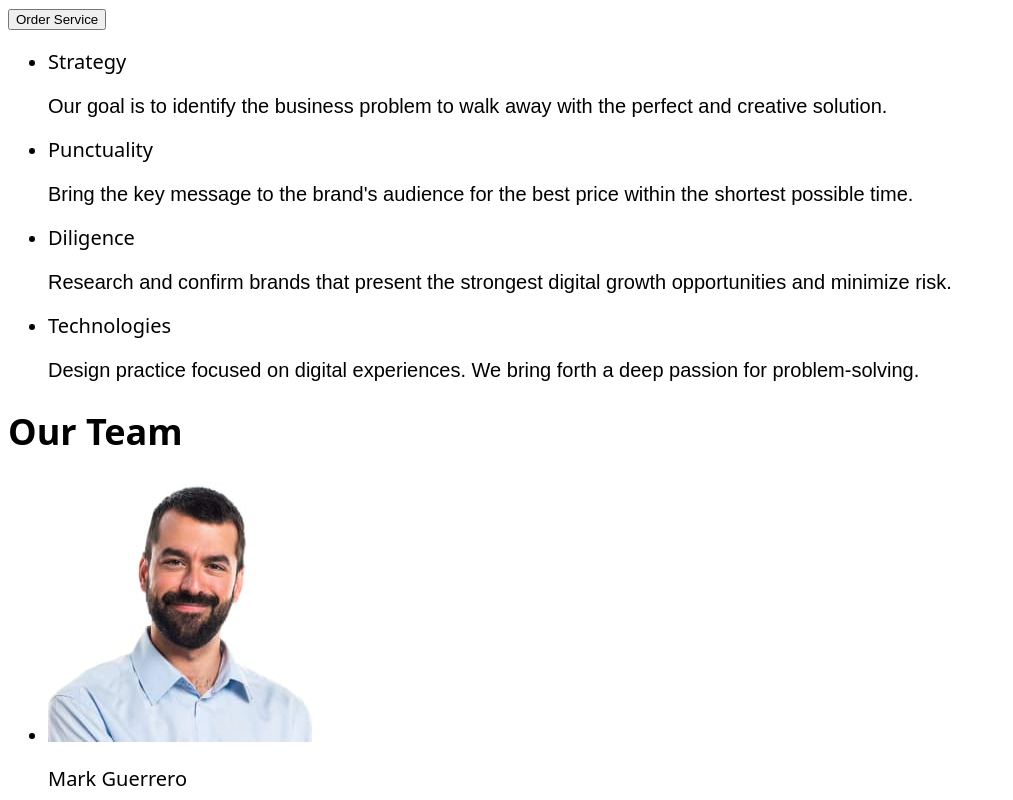
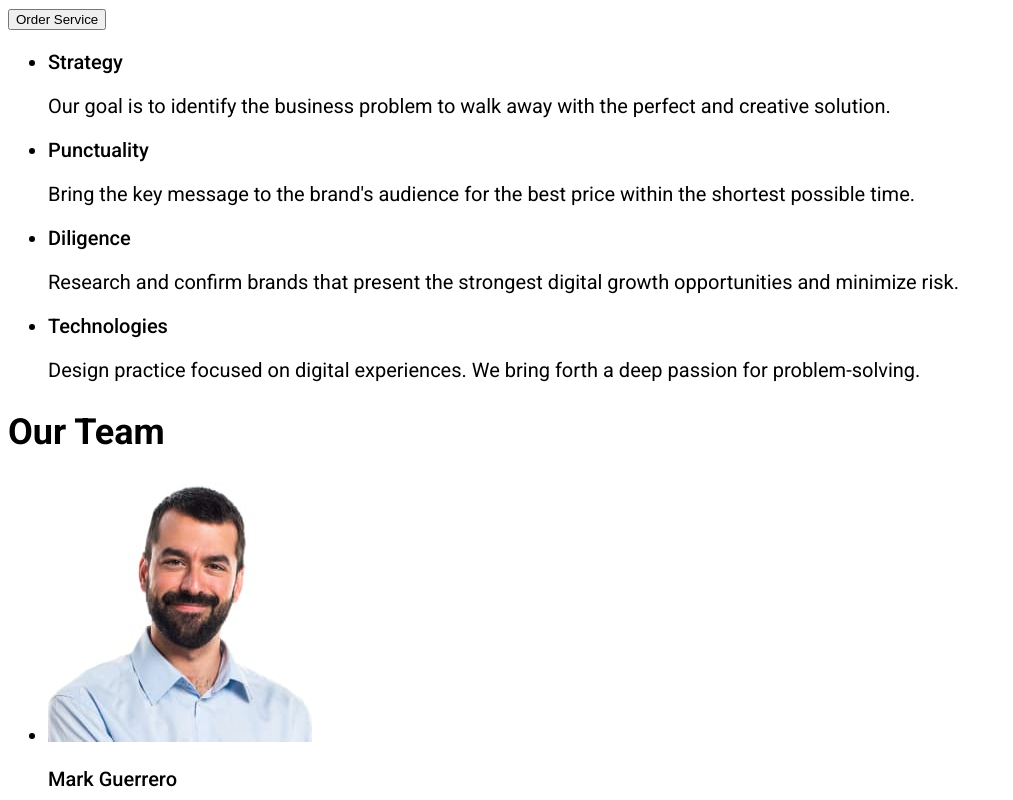
Before and after one commit to Hellcat232/goit-markup-hw-02, a plain HTML site: page index.html in a window 1280 px wide. Shown: the part 340-1140 px from the top of the page, without its empty margins (0-1013 px from the left). Drawn offline with Linux system fonts and the light colour scheme.

Commit message:
hw2
need rename classes in the future

```diff
--- a/index.html
+++ b/index.html
@@ -4,13 +4,15 @@
     <meta charset="UTF-8" />
     <meta name="viewport" content="width=device-width, initial-scale=1.0" />
     <title>Document</title>
+    <link rel="preconnect" href="https://fonts.googleapis.com" />
+    <link rel="preconnect" href="https://fonts.gstatic.com" crossorigin />
+    <link
+      href="https://fonts.googleapis.com/css2?family=Raleway:wght@700&family=Roboto:wght@400;500;700&display=swap"
+      rel="stylesheet"
+    />
     <link
       rel="stylsheet"
       href="https://cdnjs.cloudflare.com/ajax/libs/modern-normalize/2.0.0/modern-normalize.css"
-    />
-    <link
-      href="https://fonts.googleapis.com/css2?family=Raleway:wght@700&family=Roboto+Slab:wght@300&family=Roboto:wght@400;500;700&display=swap"
-      rel="stylesheet"
     />
     <link rel="stylesheet" href="./style.css/style.css" />
   </head>
--- a/style.css/style.css
+++ b/style.css/style.css
@@ -1,13 +1,13 @@
 body {
   background-color: #ffffff;
-  font-family: Robota, sans-serif;
+  font-family: "Roboto", sans-serif;
   font-weight: 400;
   font-size: 20px;
   line-height: 24px;
   letter-spacing: 2%;
 }
 .title-section-one {
-  font-family: Roboto;
+  font-family: "Roboto", sans-serif;
   font-weight: bold;
   font-size: 56px;
   letter-spacing: 2%;
@@ -15,8 +15,7 @@ body {
   color: #ffffff;
 }
 .title-section-two {
-  font-family: system-ui, -apple-system, BlinkMacSystemFont, "Segoe UI", Roboto,
-    Oxygen, Ubuntu, Cantarell, "Open Sans", "Helvetica Neue", sans-serif;
+  font-family: "Roboto", sans-serif;
   font-size: 20px;
   font-weight: 500;
   line-height: 24px;
@@ -26,24 +25,21 @@ body {
   background-color: #f4f4fd;
 }
 .title-our-team {
-  font-family: system-ui, -apple-system, BlinkMacSystemFont, "Segoe UI", Roboto,
-    Oxygen, Ubuntu, Cantarell, "Open Sans", "Helvetica Neue", sans-serif;
+  font-family: "Roboto", sans-serif;
   font-weight: 700;
   font-size: 36px;
   line-height: 40px;
   letter-spacing: 2%;
 }
 .member-title {
-  font-family: system-ui, -apple-system, BlinkMacSystemFont, "Segoe UI", Roboto,
-    Oxygen, Ubuntu, Cantarell, "Open Sans", "Helvetica Neue", sans-serif;
+  font-family: "Roboto", sans-serif;
   font-weight: 500;
   font-size: 20px;
   line-height: 24px;
   letter-spacing: 2%;
 }
 .our-portfolio {
-  font-family: system-ui, -apple-system, BlinkMacSystemFont, "Segoe UI", Roboto,
-    Oxygen, Ubuntu, Cantarell, "Open Sans", "Helvetica Neue", sans-serif;
+  font-family: "Roboto", sans-serif;
   font-weight: 700;
   font-size: 36px;
   line-height: 40px;
```
